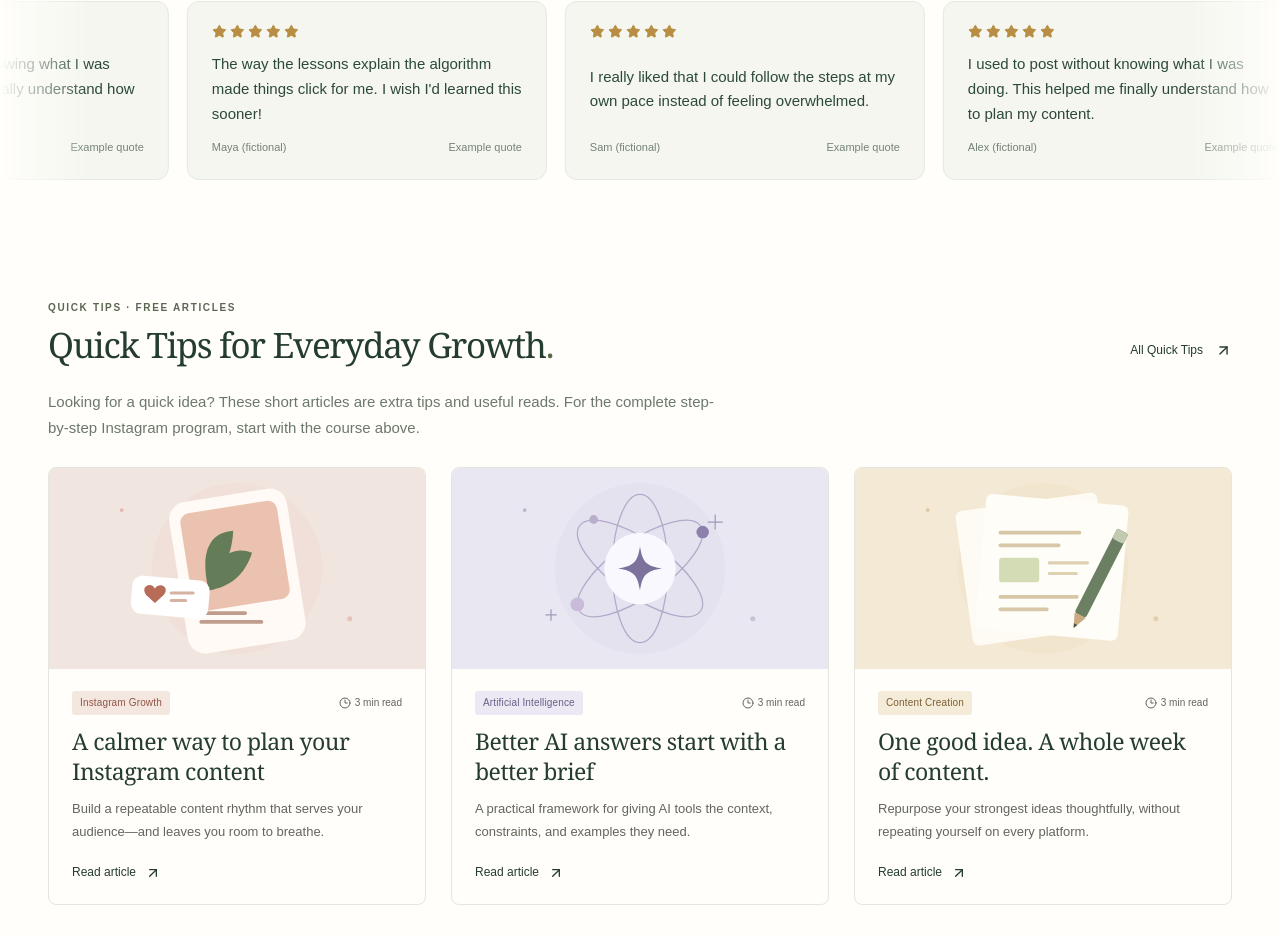
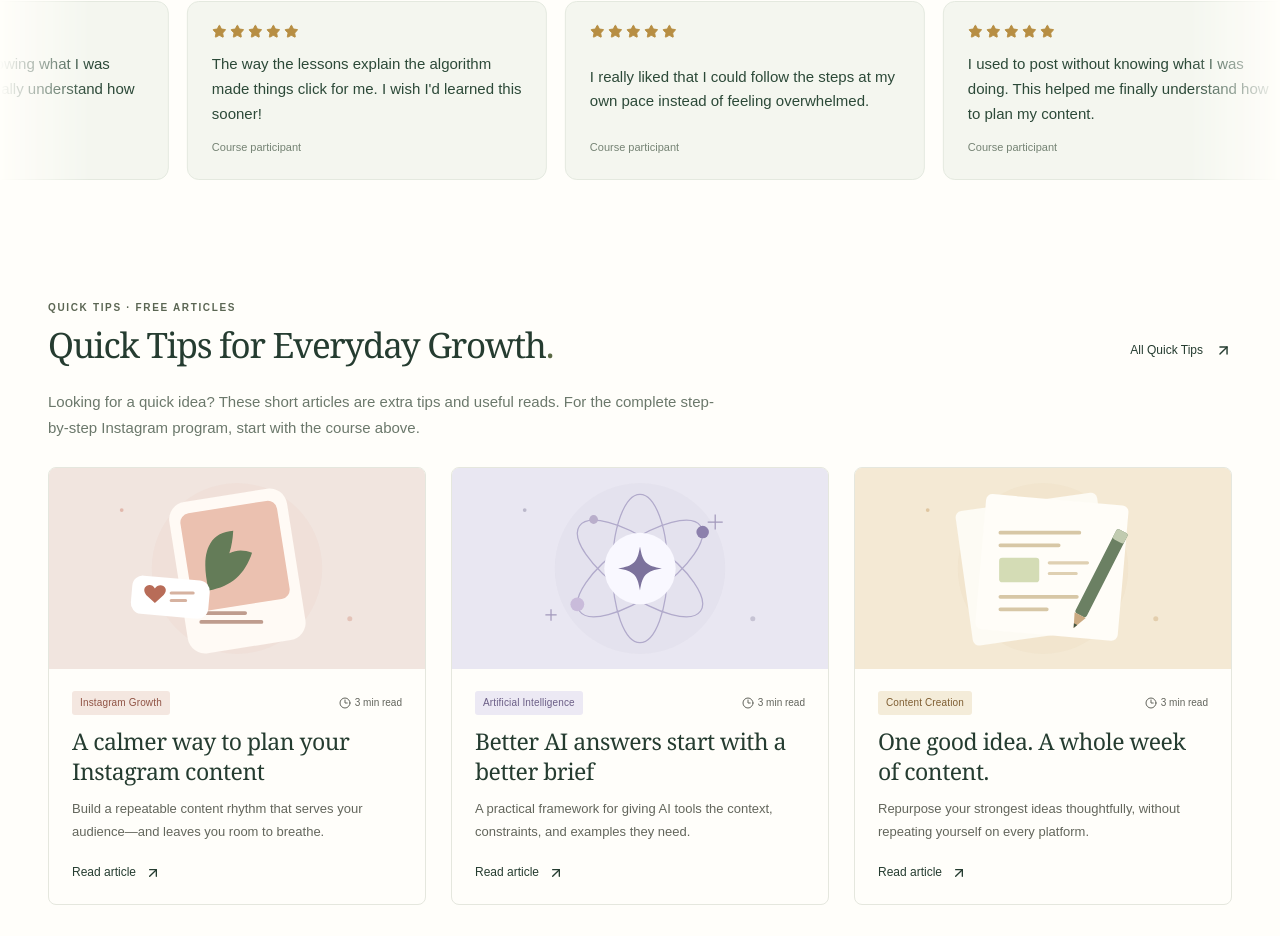
Before and after one commit to AdrijaHimavat/english-website, a Next.js app: page / in a window 1280 px wide. Shown: the part 983-1919 px from the top of the page. Built offline with nearby package versions, Linux system fonts and the light colour scheme; no server answers.

Commit message:
Remove example labels and unsupported testimonial names

```diff
--- a/components/course-testimonials.tsx
+++ b/components/course-testimonials.tsx
@@ -1,7 +1,7 @@
 import {Star} from "lucide-react";
 const samples=[
- {quote:"I used to post without knowing what I was doing. This helped me finally understand how to plan my content.",name:"Alex (fictional)"},
- {quote:"The way the lessons explain the algorithm made things click for me. I wish I'd learned this sooner!",name:"Maya (fictional)"},
- {quote:"I really liked that I could follow the steps at my own pace instead of feeling overwhelmed.",name:"Sam (fictional)"}
+ {quote:"I used to post without knowing what I was doing. This helped me finally understand how to plan my content.",name:"Course participant"},
+ {quote:"The way the lessons explain the algorithm made things click for me. I wish I'd learned this sooner!",name:"Course participant"},
+ {quote:"I really liked that I could follow the steps at my own pace instead of feeling overwhelmed.",name:"Course participant"}
 ];
-export function CourseTestimonials(){return <section className="gm-testimonials" aria-label="Course value preview"><div className="gm-testimonials-heading"><div><h2>What learning could feel like</h2></div></div><div className="gm-testimonials-viewport"><div className="gm-testimonials-track">{[...samples,...samples].map((review,i)=><article className="gm-testimonial-card" key={i} aria-hidden={i>=samples.length?"true":undefined}><div className="gm-stars" aria-label="Decorative stars">{Array.from({length:5}).map((_,n)=><Star key={n} size={15} fill="currentColor" strokeWidth={1.5}/>)}</div><p>{review.quote}</p><div className="gm-review-meta"><span>{review.name}</span><span>Example quote</span></div></article>)}</div></div></section>}
+export function CourseTestimonials(){return <section className="gm-testimonials" aria-label="Course value preview"><div className="gm-testimonials-heading"><div><h2>What learning could feel like</h2></div></div><div className="gm-testimonials-viewport"><div className="gm-testimonials-track">{[...samples,...samples].map((review,i)=><article className="gm-testimonial-card" key={i} aria-hidden={i>=samples.length?"true":undefined}><div className="gm-stars" aria-label="Decorative stars">{Array.from({length:5}).map((_,n)=><Star key={n} size={15} fill="currentColor" strokeWidth={1.5}/>)}</div><p>{review.quote}</p><div className="gm-review-meta"><span>{review.name}</span></div></article>)}</div></div></section>}
```
